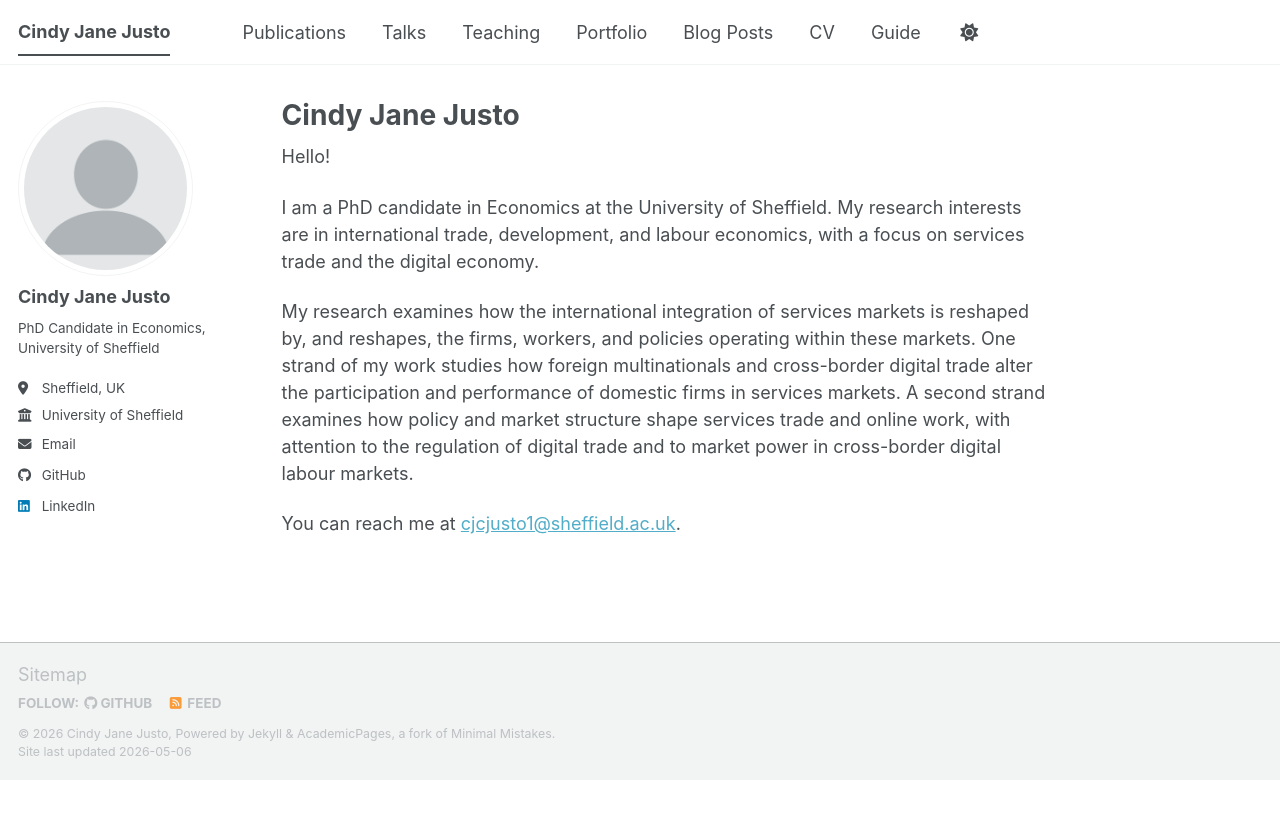
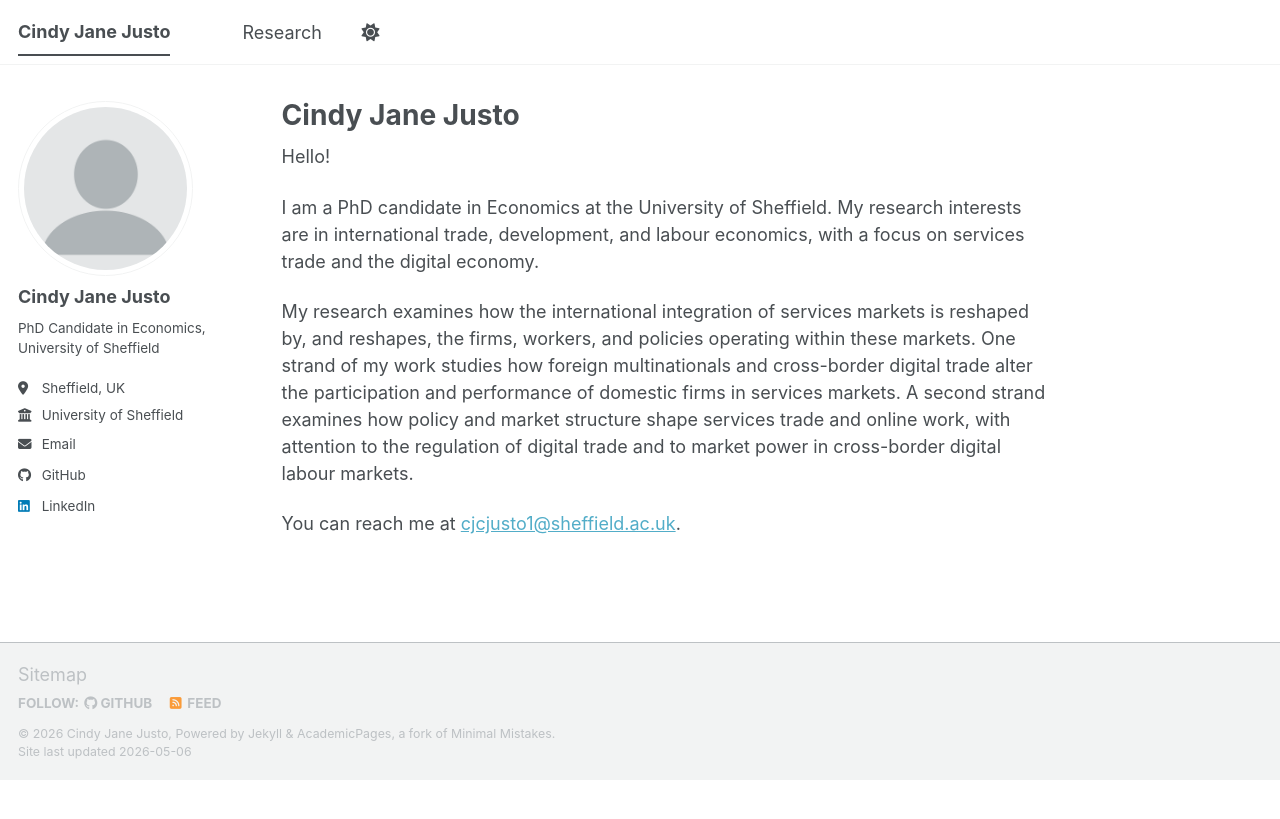
Before and after one commit to cindyjusto/cindyjusto.github.io, a Jekyll site: the page built from _pages/about.md, in a window 1280 px wide. Shown: the top 819 px of the page. Built offline with Jekyll 4.4.1, drawn with Linux system fonts in a browser that asks for light colours; a script bundle is joined from its source files by our own code; library files that are not in the unit come from our copies; some of the changed lines change nothing that is shown.

Commit message:
Update navigation.yml

```diff
--- a/_data/navigation.yml
+++ b/_data/navigation.yml
@@ -8,26 +8,26 @@
 #      Markdown formatted page while the second is generated using JSON.
 
 main:
-  - title: "Publications"
+  - title: "Research"
     url: /publications/
 
-  - title: "Talks"
-    url: /talks/
+  # - title: "Talks"
+  # url: /talks/
 
-  - title: "Teaching"
-    url: /teaching/
+  # - title: "Teaching"
+  #  url: /teaching/
 
-  - title: "Portfolio"
-    url: /portfolio/
+  # - title: "Portfolio"
+  # url: /portfolio/
 
-  - title: "Blog Posts"
-    url: /year-archive/
+  # - title: "Blog Posts"
+  #  url: /year-archive/
 
-  - title: "CV"
-    url: /cv/
+  # - title: "CV"
+  # url: /cv/
 
   # - title: "CV"
   #   url: /cv-json/
 
-  - title: "Guide"
-    url: /markdown/
+  # - title: "Guide"
+  # url: /markdown/
```
